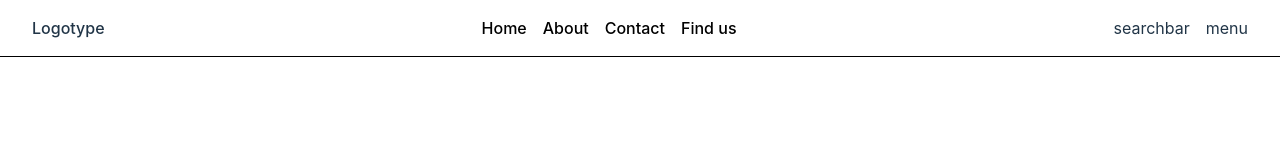
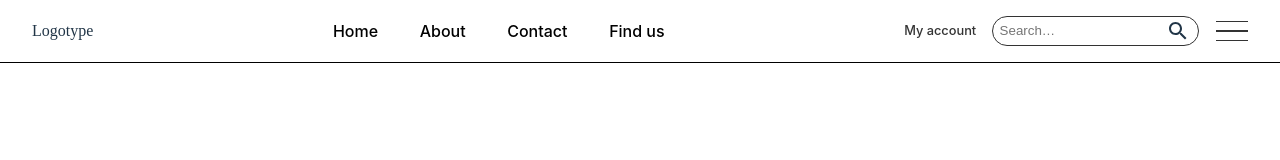
Before and after one commit to ellensofia/e-commerce, a React (Vite) app: page / in a window 1280 px wide. Shown: the top 160 px of the page. Built offline with nearby package versions, Linux system fonts and the light colour scheme; no server answers.

Commit message:
add burger menu and style to searchbar

```diff
--- a/src/assets/components/Header.tsx
+++ b/src/assets/components/Header.tsx
@@ -1,9 +1,10 @@
 import { styled } from "styled-components";
+import SearchBar from "./SearchBar";
 
 export default function Header() {
   return (
     <StyledHeader>
-      <a>Logotype</a>
+      <Logotype>Logotype</Logotype>
       <nav>
         <StyledMiddle>
           <StyledListItem>
@@ -21,9 +22,16 @@ export default function Header() {
         </StyledMiddle>
       </nav>
       <StyledRight>
-        {/* <SearchBar keyword={keyword} onChange={updateKeyword} /> */}
-        <div>searchbar</div>
-        <div>menu</div>
+        <a>My account</a>
+        <SearchBar
+          keyword={"keyword"}
+          onChange={function (keyword: string): void {
+            throw new Error("Function not implemented.");
+          }}
+        ></SearchBar>
+        <BurgerMenu>
+          <Burger></Burger>
+        </BurgerMenu>
       </StyledRight>
     </StyledHeader>
   );
@@ -52,12 +60,46 @@ const StyledListItem = styled.li`
 
 const StyledMiddle = styled.ul`
   display: flex;
-  gap: 1rem;
+  gap: 2.6rem;
   padding: 0;
+`;
+
+const Logotype = styled.a`
+  font-family: "bugaki";
+`;
+
+const BurgerMenu = styled.div``;
+
+const Burger = styled.div`
+  padding: 0;
+  width: 2rem;
+  height: 0.1rem;
+  background-color: #333;
+  position: relative;
+
+  &::after,
+  &::before {
+    content: "";
+    position: absolute;
+    background-color: #333;
+    width: 2rem;
+    height: 0.1rem;
+    top: -0.6rem;
+  }
+
+  &::after {
+    top: 0.6rem;
+  }
 `;
 
 const StyledRight = styled.div`
   display: flex;
   align-items: center;
   gap: 1rem;
+
+  & a {
+    color: #333;
+    white-space: nowrap;
+    font-size: 0.8rem;
+  }
 `;
--- a/src/assets/components/SearchBar.tsx
+++ b/src/assets/components/SearchBar.tsx
@@ -1,3 +1,4 @@
+import SearchIcon from "@mui/icons-material/Search";
 import styled from "styled-components";
 
 interface Props {
@@ -7,19 +8,56 @@ interface Props {
 
 export default function SearchBar({ keyword, onChange }: Props) {
   return (
-    <SearchInput
-      onChange={(e) => onChange(e.target.value)}
-      placeholder={"search"}
-      key="search-bar"
-    />
+    <SearchField>
+      <SearchIconWrapper>
+        <SearchIcon />
+      </SearchIconWrapper>
+      <StyledInputBase
+        placeholder="Search…"
+        aria-label="search"
+        key="search-bar"
+        onChange={(e) => onChange(e.target.value)}
+      />
+    </SearchField>
   );
 }
 
-const SearchInput = styled.input`
-  background-color: pink;
+const SearchField = styled.div`
+  position: relative;
+  transition: 1.5s 1.3s ease;
+  margin-right: 1rem;
+  &:hover {
+    width: 14rem;
+  }
+  margin-left: 0;
+  width: 100%;
+`;
+
+const StyledInputBase = styled.input`
+  padding-left: 0.4rem;
+  padding: 0.4rem 0.4rem;
+  border-radius: 2rem;
+  border: 0.075rem solid #333;
+  transition: 0.3s 0.3s ease;
+  width: 100%;
+  border-radius: 2rem;
+  @media (max-width: 1090px) {
+    display: none;
+    :hover {
+      display: block;
+    }
+  }
+`;
+
+const SearchIconWrapper = styled.div`
   position: absolute;
   display: flex;
+  right: -0.4rem;
   align-items: center;
-  right: 6rem;
-  transition: 0.3s 0.6s ease;
+  justify-content: center;
+  height: 100%;
+  transition: 0.3s 0.3s ease;
+  &:focus {
+    width: 10rem;
+  }
 `;
```
